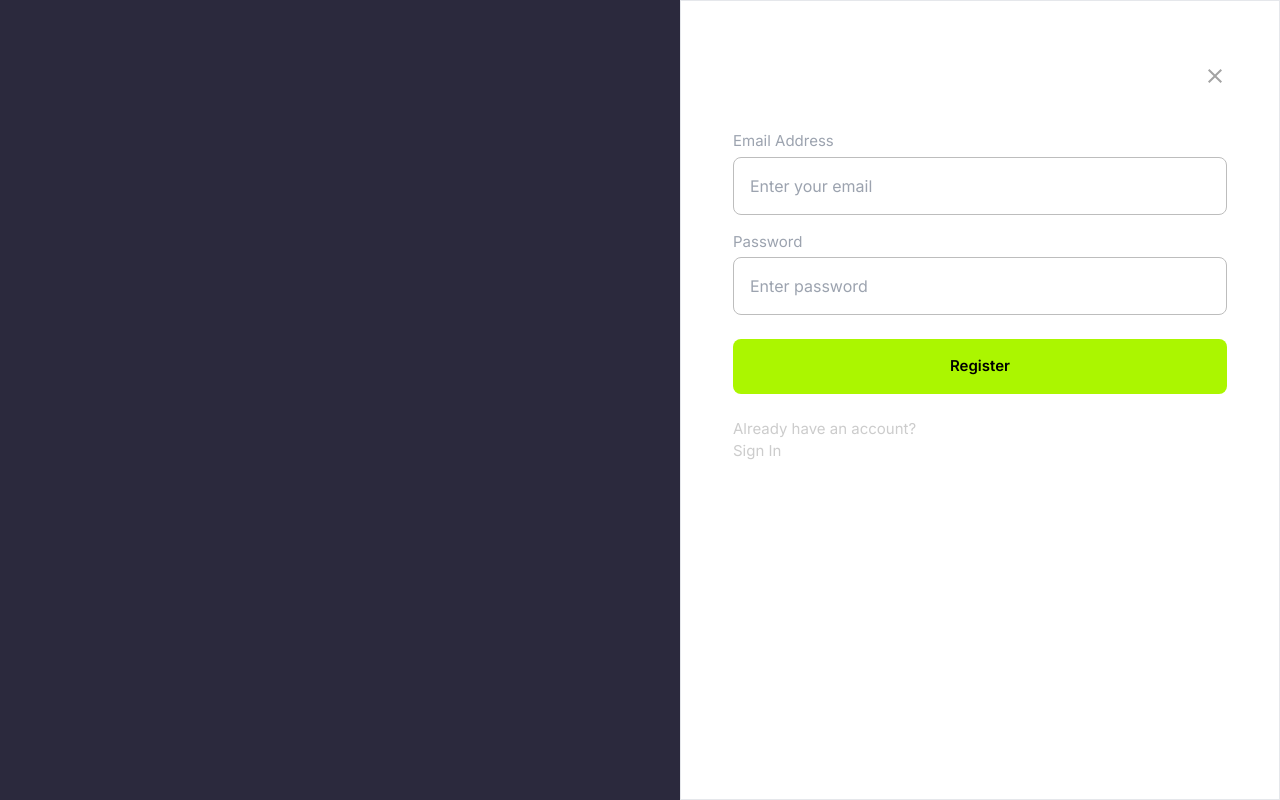
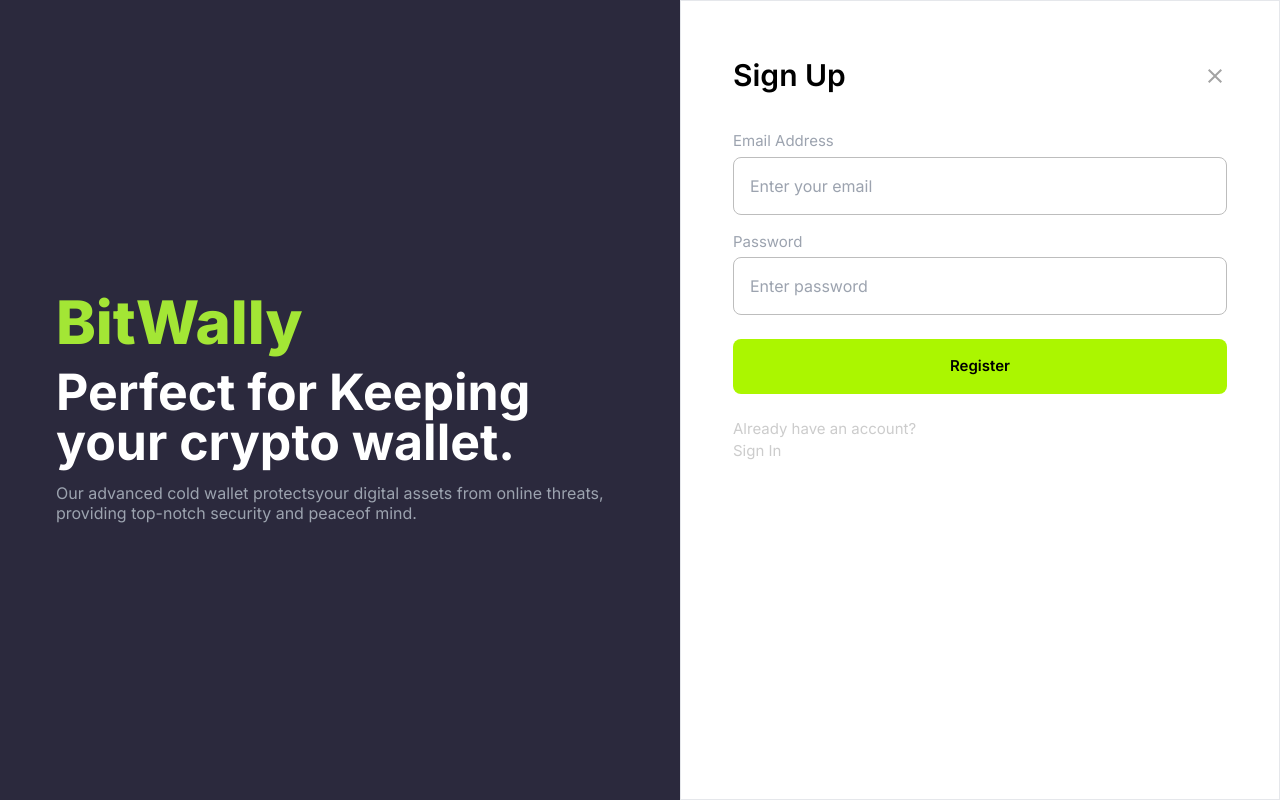
Before and after one commit to SamuelAdex/wallet-project, a Next.js app: page /auth in a window 1280 px wide. Built offline with nearby package versions, Linux system fonts and the light colour scheme.

Commit message:
auth ui change

```diff
--- a/app/auth/page.js
+++ b/app/auth/page.js
@@ -32,8 +32,12 @@ const Page = () => {
 
   return (
     <div className='relative overflow-hidden flex md:flex-row flex-col bg-gradient-to-tr to-[#2B293D] from-[#000] h-[100vh]'>
-        <div className='flex-[1] bg-[#2B293D] md:flex hidden'>
-
+        <div className='flex-[1] bg-[#2B293D] flex-col items-center justify-center md:flex hidden'>
+            <div className='px-14'>
+                <div className='text-[60px] text-lime-400 font-extrabold'>BitWally</div>
+                <div className='md:text-[50px] md:leading-[50px] leading-10 text-white text-[40px] font-[700]'>Perfect for Keeping your crypto wallet.</div>
+            <p className='text-gray-400 mt-4 md:leading-[20px]'>Our advanced cold wallet protectsyour digital assets from online threats, providing top-notch security and peaceof mind.</p>
+            </div>
         </div>
         {auth == "login" ? <Login setAuth={setAuth} /> : auth == "register" ? <Register setAuth={setAuth} /> : ""}
     </div>
@@ -57,7 +61,7 @@ function Register({setAuth}){
     <div className='md:w-[600px] backdrop-blur-lg p-3 bg-[#fff] border-[0.2px] md:h-full h-[100vh]'>
         <div className='md:p-10 p-6'>
             <div className='flex justify-between items-center'>
-              <div className='text-white md:text-[30px] font-[600] text-[20px]'>Sign Up</div>
+              <div className='text-black md:text-[30px] font-[600] text-[20px]'>Sign Up</div>
               <MdClose onClick={()=> router.push('/')} className="cursor-pointer text-2xl text-[#A3A3A3]" />
             </div>
 
@@ -91,7 +95,7 @@ function Login({setAuth}){
     <div className='md:w-[600px] backdrop-blur-lg p-3 bg-[#fff] border-[0.2px] md:h-full h-[100vh]'>
         <div className='md:p-10 p-6'>
             <div className='flex justify-between items-center'>
-              <div className='md:text-[30px] text-white text-[20px] font-[600]'>Login</div>
+              <div className='md:text-[30px] text-black text-[20px] font-[600]'>Login</div>
               <MdClose onClick={()=> router.push('/')} className="cursor-pointer text-2xl text-[#A3A3A3]" />
             </div>
 
```
